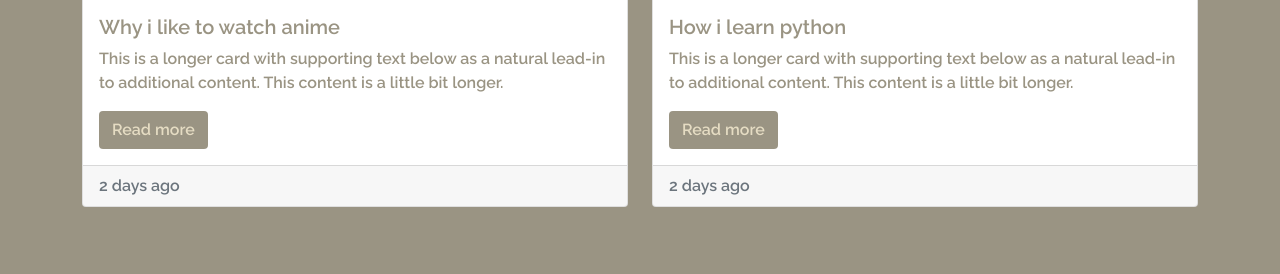
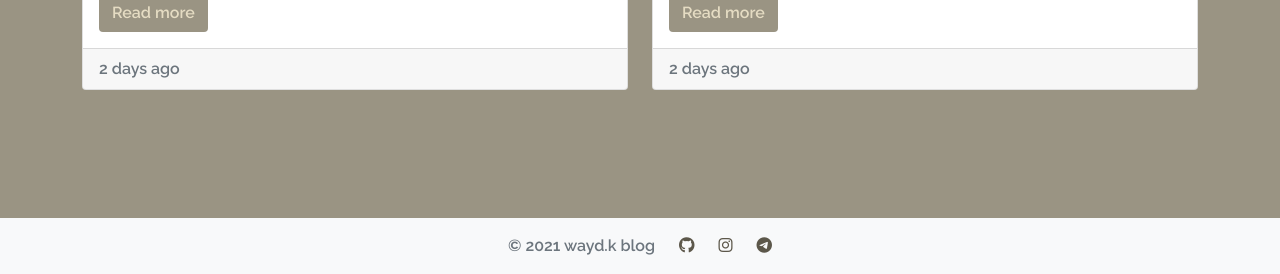
Before and after one commit to waydk/flask_blog, a Flask app: page / in a window 1280 px wide. Shown: the part 1378-1652 px from the top of the page. Before the commit the page ends 1585 px from the top, so only its background shows below. Run offline with Flask 2, Linux system fonts and the light colour scheme; some libraries are stand-ins or nearby versions.

Commit message:
0.0.2: update design

```diff
--- a/blog/static/css/styles.css
+++ b/blog/static/css/styles.css
@@ -53,7 +53,7 @@ h1 {
 /* Last articles */
 
 #last-articles {
-    padding-bottom: 20px;
+    padding-bottom: 10%;
 }
 
 .card {
@@ -68,3 +68,14 @@ h1 {
 .btn-card:hover {
     color:white;
 }
+
+/* Footer */
+.footer-icon {
+    text-align: center;
+    color: #5c574a;
+    padding-left: 20px;
+}
+
+.footer-icon:hover {
+    color:#9A9483;
+}
--- a/blog/templates/index.html
+++ b/blog/templates/index.html
@@ -9,22 +9,22 @@
     <link href="https://fonts.googleapis.com/css2?family=Raleway:wght@600&display=swap" rel="stylesheet">
     <script src="https://cdn.jsdelivr.net/npm/bootstrap@5.1.3/dist/js/bootstrap.bundle.min.js" integrity="sha384-ka7Sk0Gln4gmtz2MlQnikT1wXgYsOg+OMhuP+IlRH9sENBO0LRn5q+8nbTov4+1p" crossorigin="anonymous"></script>
     <script src="https://kit.fontawesome.com/fc06632d11.js" crossorigin="anonymous"></script>
-    <title>wBlog</title>
+    <title>wayd.k blog</title>
 </head>
 <body>
   <!-- Navbar -->
   <div class="container navbar-custom">
     <nav class="navbar navbar-expand-lg navbar-light">
       <div class="container-fluid">
-        <a class="navbar-brand" href="#">Waydk Blog</a>
+        <a class="navbar-brand" href="#">wayd.k blog</a>
         <button class="navbar-toggler" type="button" data-bs-toggle="collapse" data-bs-target="#navbarNavAltMarkup" aria-controls="navbarNavAltMarkup" aria-expanded="false" aria-label="Toggle navigation">
           <span class="navbar-toggler-icon"></span>
         </button>
         <div class="collapse navbar-collapse" id="navbarNavAltMarkup">
           <div class="navbar-nav ms-auto">
             <a class="nav-link" aria-current="page" href="#">Home</a>
-            <a class="nav-link" href="#">Features</a>
-            <a class="nav-link" href="#">Pricing</a>
+            <a class="nav-link" href="#">All articles</a>
+            <a class="nav-link" href="#">Contact</a>
           </div>
         </div>
       </div>
@@ -53,8 +53,6 @@
       <div class="row row-cols-1 row-cols-md-2 g-4">
         <div class="col">
           <div class="card">
-
-            <img height="350px" width="100px" src="https://images.unsplash.com/photo-1607604276583-eef5d076aa5f?ixlib=rb-1.2.1&ixid=MnwxMjA3fDB8MHxwaG90by1wYWdlfHx8fGVufDB8fHx8&auto=format&fit=crop&w=1074&q=80" class="card-img-top" alt="...">
             <div class="card-body">
               <h5 class="card-title">Why i like to watch anime</h5>
               <p class="card-text">This is a longer card with supporting text below as a natural lead-in to additional content. This content is a little bit longer.</p>
@@ -67,7 +65,37 @@
         </div>
         <div class="col">
           <div class="card">
-            <img height="350px" width="200px"  src="https://images.unsplash.com/photo-1484417894907-623942c8ee29?ixid=MnwxMjA3fDB8MHxwaG90by1wYWdlfHx8fGVufDB8fHx8&ixlib=rb-1.2.1&auto=format&fit=crop&w=1032&q=80" class="card-img-top" alt="...">
+            <div class="card-body">
+              <h5 class="card-title">How i learn python</h5>
+              <p class="card-text">This is a longer card with supporting text below as a natural lead-in to additional content. This content is a little bit longer.</p>
+              <a href="#" class="btn btn-card">Read more</a>
+            </div>
+            <div class="card-footer text-muted">
+              2 days ago
+            </div>
+          </div>
+        </div>
+      </div>
+    </div>
+
+
+    <!-- For example -->
+    <div class="container pt-4">
+      <div class="row row-cols-1 row-cols-md-2 g-4">
+        <div class="col">
+          <div class="card">
+            <div class="card-body">
+              <h5 class="card-title">Why i like to watch anime</h5>
+              <p class="card-text">This is a longer card with supporting text below as a natural lead-in to additional content. This content is a little bit longer.</p>
+              <a href="#" class="btn btn-card">Read more</a>
+            </div>
+            <div class="card-footer text-muted">
+              2 days ago
+            </div>
+          </div>
+        </div>
+        <div class="col">
+          <div class="card">
             <div class="card-body">
               <h5 class="card-title">How i learn python</h5>
               <p class="card-text">This is a longer card with supporting text below as a natural lead-in to additional content. This content is a little bit longer.</p>
@@ -82,20 +110,15 @@
     </div>
   </section>
 
-  <!-- About me section -->
-  <!-- <section id='about-me'>
-    <div class="container">
-      <div class="row">
-          <div class="col text-center">
-            <img class="about-img" src="static/img/about-image.png" alt="">
-          </div>
-          <div class="col">
-            <h1 class="about-title text-center">About me</h1>
-            <p>Lorem ipsum dolor sit amet, consectetur adipiscing elit, sed do eiusmod tempor incididunt ut labore et dolore magna aliqua. Ut enim ad minim veniam, quis nostrud exercitation ullamco laboris nisi ut aliquip ex ea commodo consequat. Duis aute irure dolor in reprehenderit in voluptate velit esse cillum dolore eu fugiat nulla pariatur. Excepteur sint occaecat cupidatat non proident, sunt in</p>
-          </div>
-      </div>
+  <!-- Footer -->
+  <footer class="footer mt-auto py-3 bg-light">
+    <div class="container text-center">
+      <span class="text-muted">© 2021 wayd.k blog</span>
+      <a href="https://github.com/waydk"><i class="footer-icon fab fa-github"></i></a>
+      <a href="https://instagram.com/wayd.vrn"><i class="footer-icon fab fa-instagram"></i></a>
+      <a href="https://t.me/waydk"><i class="footer-icon fab fa-telegram"></i></a>
     </div>
-  </section> -->
+  </footer>
 
 </body>
 </html>
```
